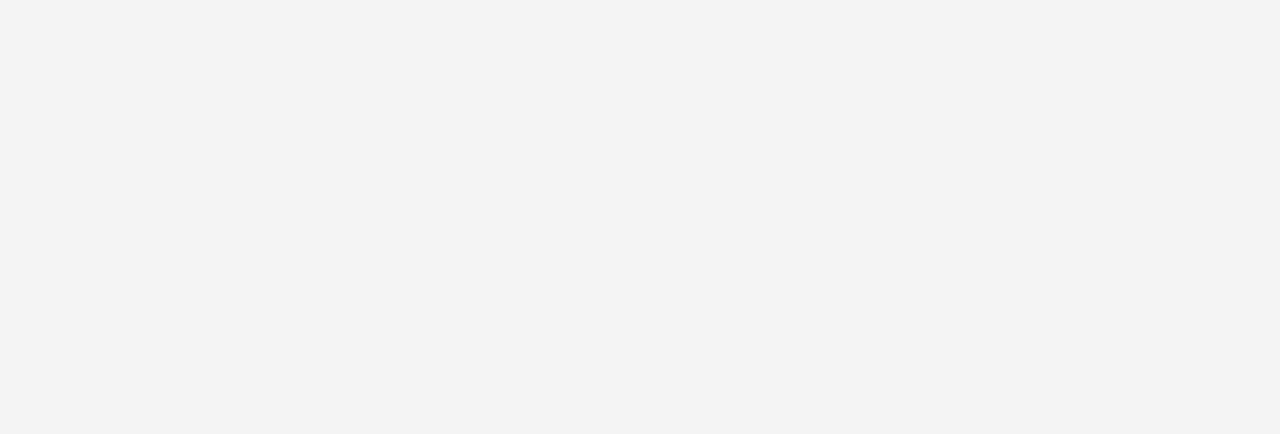
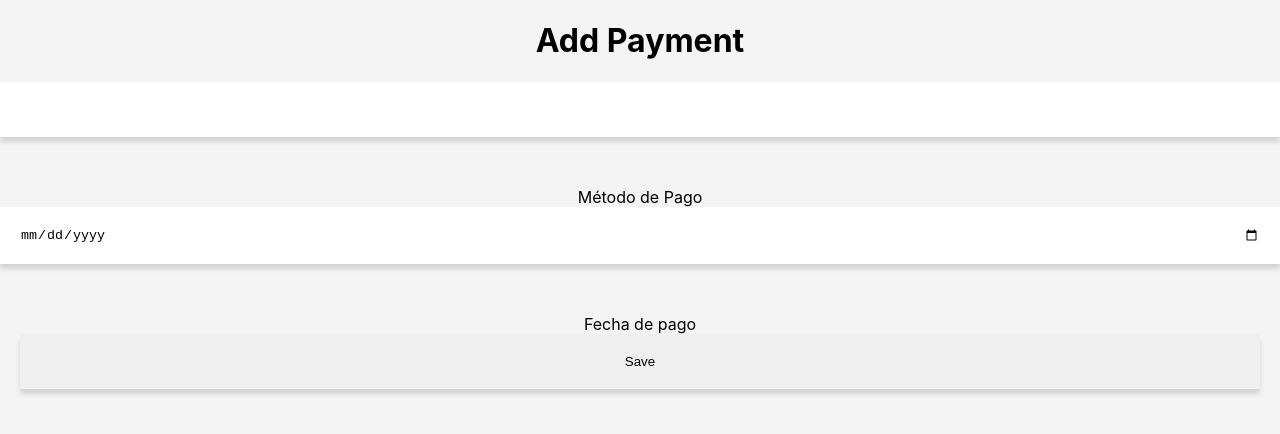
Before and after one commit to Alejandro04/Payments, a React (Create React App) app in the folder client_dev/: page /test in a window 1280 px wide. Shown: the top 434 px of the page. Built offline with nearby package versions, Linux system fonts and the light colour scheme.

Commit message:
addpaymenttest component

```diff
--- a/client_dev/src/actions/index.js
+++ b/client_dev/src/actions/index.js
@@ -10,7 +10,7 @@ export function ShowPayments() {
         axios.get('http://localhost:3001/api/payments')
             .then((response) => {
                 dispatch( { type: SHOW_PAYMENTS, payload: response.data } )
-            })
+            }).catch(err => console.log(err))
     }
 }
 
@@ -22,6 +22,7 @@ export function AddPayment(newPayment) {
                 data: newPayment
             }).then(response => {
                 console.log("accion")
+                ShowPayments()
                 dispatch( { type: ADD_PAYMENT, payload: response.data } )
             }).catch(err => console.log(err))
     }
--- /dev/null
+++ b/client_dev/src/components/AddFormPaymentTest.js
@@ -0,0 +1,49 @@
+import React, { Component } from 'react'
+import { connect } from 'react-redux'
+import { AddPayment } from '../actions'
+
+class AddFormPaymentTest extends Component {
+
+    newPayment(newPayment){
+        this.props.AddPayment(newPayment)
+    }
+
+    onSubmit(e){
+        const newPayment = {
+            method: this.refs.method.value,
+            date: this.refs.date.value,
+        }
+
+        this.newPayment(newPayment)
+        e.preventDefault()
+    }
+
+    render(){
+        return (
+            <div>
+                <h1>
+                   Add Payment
+                </h1>
+                <form onSubmit={this.onSubmit.bind(this)}>
+                    <div className="input-field">
+                        <input type="text" name="method" ref="method" />
+                        <label htmlFor="method">Método de Pago</label>
+                    </div>
+                    <div className="input-field">
+                        <input type="date" name="date" ref="date" />
+                        <label htmlFor="date">Fecha de pago</label>
+                    </div>
+                    <input type="submit" value="Save" className="btn" />
+                </form>
+            </div>
+        )
+    }
+}
+
+function mapStateToProps(state) {
+    return {
+      payments: state.payments.payments
+    }
+}
+
+export default connect(mapStateToProps, { AddPayment })(AddFormPaymentTest)
--- a/client_dev/src/components/Main.js
+++ b/client_dev/src/components/Main.js
@@ -1,12 +1,14 @@
 import React from 'react'
 import { Switch, Route } from 'react-router-dom'
 import Content from './Content'
+import AddFormPaymentTest from './AddFormPaymentTest'
 
 //Dentro de Switch van las rutas que corresponden con otros componentes
 const Main = () => (
     <main>
         <Switch>
             <Route exact path = '/' component={Content} />
+            <Route exact path = '/test' component={AddFormPaymentTest} />
         </Switch>
     </main>
 )
--- a/client_dev/src/reducers/payments.js
+++ b/client_dev/src/reducers/payments.js
@@ -10,10 +10,7 @@ export function reducer(state = initialState, action) {
         case SHOW_PAYMENTS:
             return Object.assign({}, state, {payments: action.payload})
         case ADD_PAYMENT:
-            return [
-                ...state,
-                action.payload
-            ];
+            return Object.assign({}, state, {payments: action.payload})
         default:
             return state
     }
```
